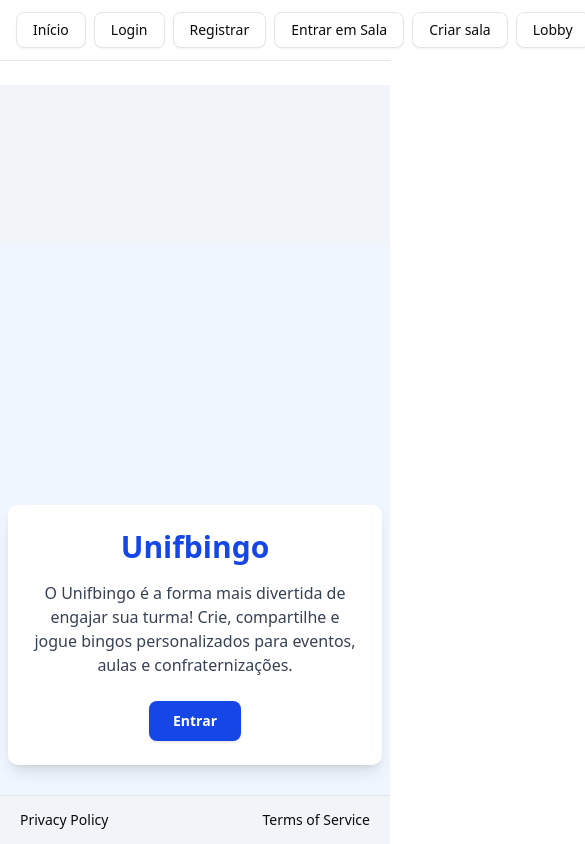
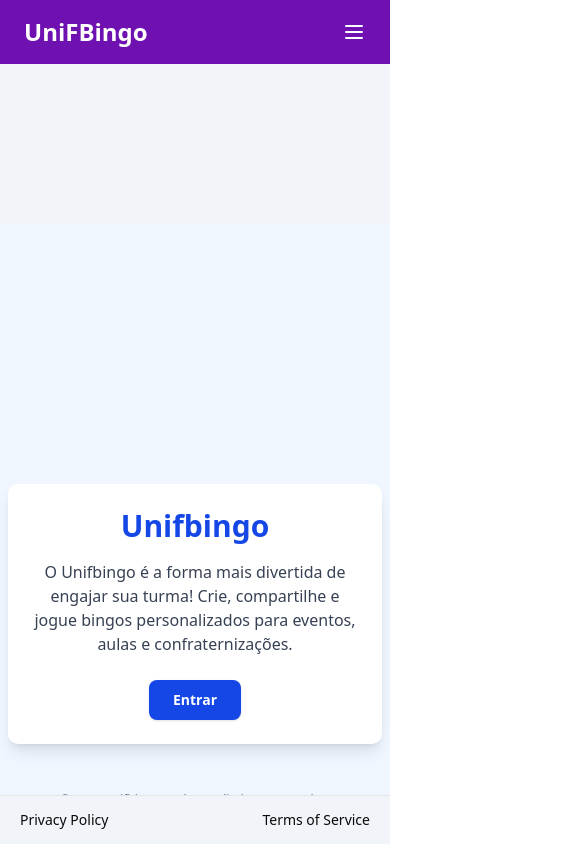
Before and after one commit to PedroBonfim21/unifbingo, a Next.js app: page / in a window 390 px wide. Shown: the top 844 px of the page, 585 px wide, since content can reach past the window. Built offline with nearby package versions, Linux system fonts and the light colour scheme.

Commit message:
feat: refatorar navbar para melhorar a lógica de autenticação e layout responsivo

```diff
--- a/components/navbar.tsx
+++ b/components/navbar.tsx
@@ -1,8 +1,8 @@
 "use client";
 
 import Link from "next/link";
+import { useState } from "react";
 import { useRouter } from "next/navigation";
-import { Button } from "@/components/ui/button";
 
 const routes = [
   { href: "/", label: "Início" },
@@ -15,20 +15,14 @@ const routes = [
 ];
 
 export default function Navbar() {
+  const [isOpen, setIsOpen] = useState(false);
   const router = useRouter();
-  // Checa o token apenas no render, sem useEffect
-  let isLogged = false;
-  if (typeof window !== "undefined" && localStorage.getItem("token")) {
-    isLogged = true;
-  }
 
   const handleLogout = () => {
     localStorage.removeItem("token");
     localStorage.removeItem("user_id");
     localStorage.removeItem("username");
     localStorage.removeItem("role");
-    router.replace("/login");
-     // Remove todos os cookies
     if (typeof document !== "undefined") {
       document.cookie.split(";").forEach((c) => {
         const eqPos = c.indexOf("=");
@@ -36,28 +30,80 @@ export default function Navbar() {
         document.cookie = name.trim() + "=;expires=Thu, 01 Jan 1970 00:00:00 GMT;path=/";
       });
     }
+    router.replace("/login");
   };
 
+  const isLogged = typeof window !== "undefined" && localStorage.getItem("token");
+
   return (
-    <nav className="w-full flex gap-2 px-4 py-3 border-b bg-white mb-6 items-center">
-      <div className="flex gap-2 flex-1">
-        {routes.map((route) => (
-          <Link key={route.href} href={route.href} passHref>
-            <Button variant="outline" className="text-sm">
+    <nav className="bg-purple-800 text-white py-4 relative">
+      <div className="container mx-auto flex items-center justify-between px-6">
+        <Link href="/" className="text-2xl font-bold">
+          UniFBingo
+        </Link>
+
+        {/* Menu Hamburguer (Mobile) */}
+        <div className="md:hidden flex items-center gap-2">
+          {/* Logout fora do menu hamburguer */}
+          {isLogged && (
+            <button onClick={handleLogout} className="hover:text-purple-200 text-sm px-2 py-1 rounded">
+              Logout
+            </button>
+          )}
+          <button
+            onClick={() => setIsOpen(!isOpen)}
+            className="focus:outline-none"
+            aria-label="Abrir menu"
+          >
+            <svg
+              className="w-6 h-6"
+              fill="none"
+              stroke="currentColor"
+              viewBox="0 0 24 24"
+              xmlns="http://www.w3.org/2000/svg"
+            >
+              <path
+                strokeLinecap="round"
+                strokeLinejoin="round"
+                strokeWidth="2"
+                d="M4 6h16M4 12h16M4 18h16"
+              />
+            </svg>
+          </button>
+        </div>
+
+        {/* Links (Desktop) */}
+        <div className="hidden md:flex space-x-6 items-center">
+          {routes.map((route) => (
+            <Link key={route.href} href={route.href} className="hover:text-purple-200">
               {route.label}
-            </Button>
-          </Link>
-        ))}
+            </Link>
+          ))}
+          {isLogged && (
+            <button onClick={handleLogout} className="hover:text-purple-200 text-sm px-2 py-1 rounded">
+              Logout
+            </button>
+          )}
+        </div>
       </div>
-      {isLogged && (
-        <Button
-          variant="destructive"
-          className="text-sm"
-          onClick={handleLogout}
-        >
-          Logout
-        </Button>
-      )}
+
+      {/* Links (Mobile - dropdown animado sobreposto) */}
+      <div
+        className={`
+          md:hidden bg-purple-700 transition-all duration-1000 ease-in-out overflow-hidden
+          absolute left-0 top-full w-full z-50
+          ${isOpen ? "max-h-96 opacity-100 py-2" : "max-h-0 opacity-0 py-0"}
+        `}
+        style={{ pointerEvents: isOpen ? "auto" : "none" }}
+      >
+        <div className="flex flex-col items-center space-y-4">
+          {routes.map((route) => (
+            <Link key={route.href} href={route.href} className="hover:text-purple-200">
+              {route.label}
+            </Link>
+          ))}
+        </div>
+      </div>
     </nav>
   );
 }
```
